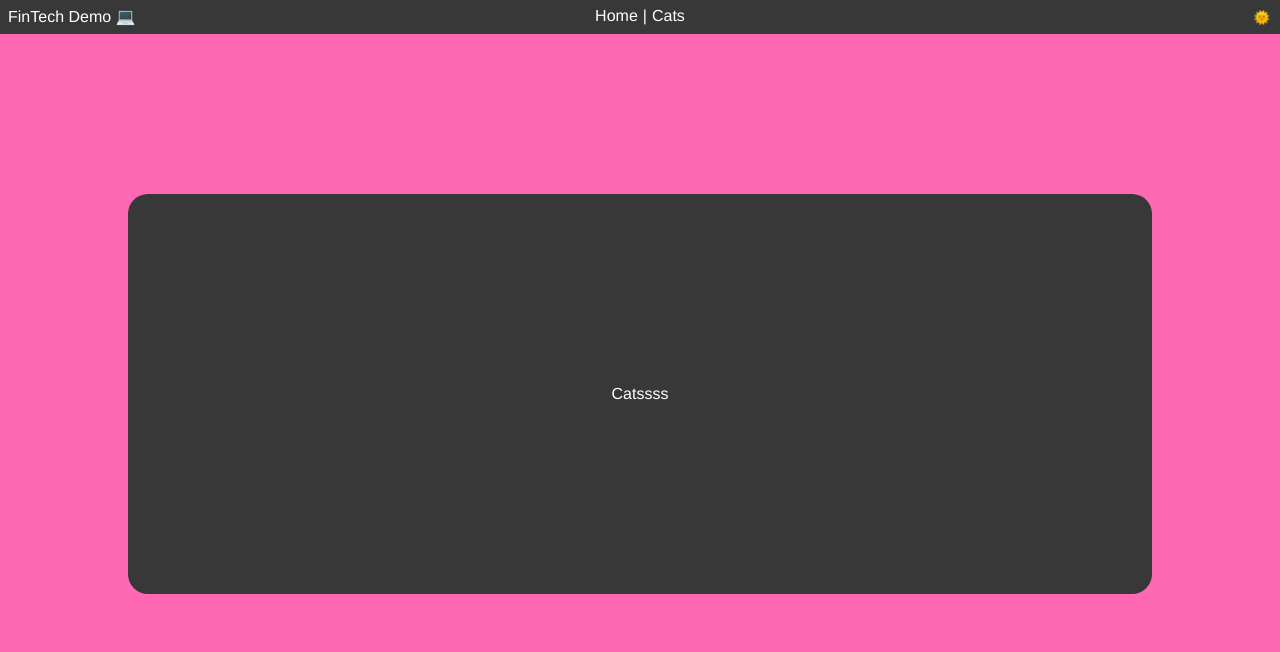
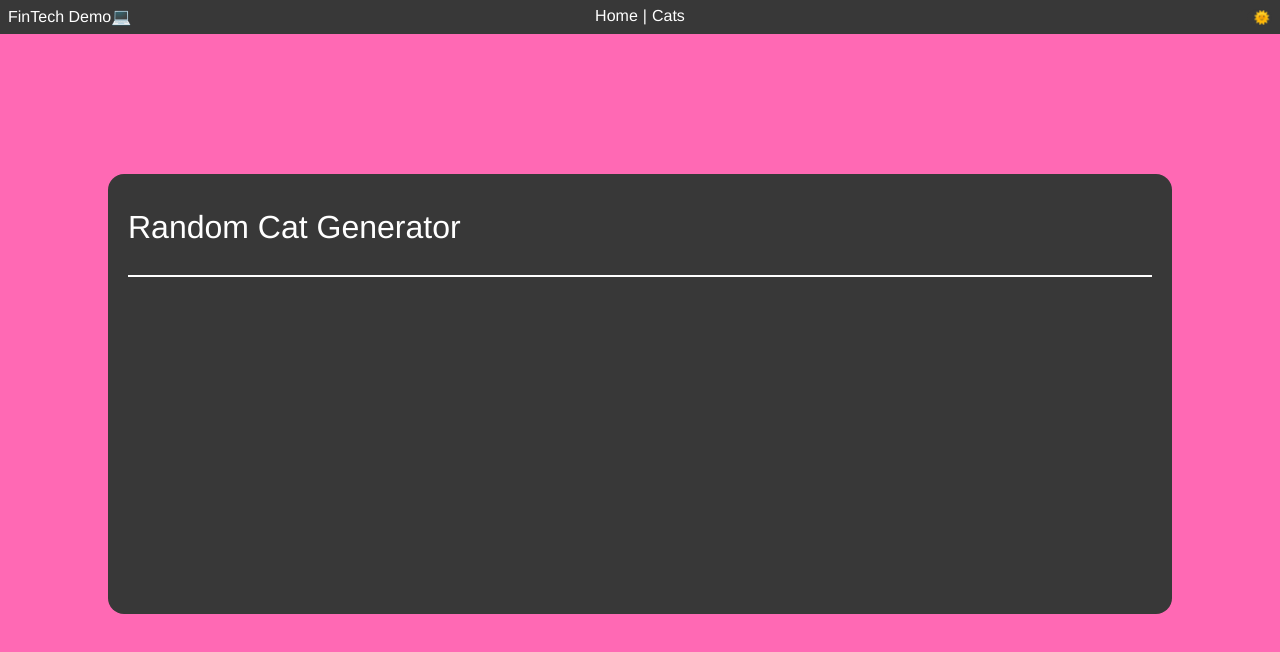
Before and after one commit to najMaseu/fintech-demo, a React (Create React App) app: page /cats in a window 1280 px wide. Shown: the top 652 px of the page. Built offline with nearby package versions, Linux system fonts and the light colour scheme.

Commit message:
Implement theme switching

```diff
--- a/src/App.tsx
+++ b/src/App.tsx
@@ -1,5 +1,6 @@
 import React from "react";
 import { BrowserRouter as Router, Route, Switch } from "react-router-dom";
+import { CatGenerator } from "./components/cat-generator/CatGenerator";
 import { Container } from "./components/container/Container";
 import { Navbar } from "./components/navbar/Navbar";
 
@@ -7,16 +8,18 @@ export const App = () => {
   return (
     <Router>
       <Navbar />
-      <Container>
       <Switch>
         <Route path="/cats">
-            <div>Catssss</div>
+          <Container title={"Random Cat Generator"}>
+            <CatGenerator />
+          </Container>
         </Route>
         <Route path="/">
+          <Container title={"Counter"}>
             <div>Home</div>
+          </Container>
         </Route>
       </Switch>
-      </Container>
     </Router>
   );
 };
--- /dev/null
+++ b/src/components/cat-generator/CatGenerator.tsx
@@ -0,0 +1,9 @@
+import React from "react";
+
+export const CatGenerator = () => {
+
+
+  return <div>
+
+  </div>;
+};
--- a/src/components/container/Container.styles.ts
+++ b/src/components/container/Container.styles.ts
@@ -8,11 +8,28 @@ export const containerWrapper = css({
 });
 
 export const container = css({
-  display: "flex",
+  transition: ".2s ease",
+  padding: "20px",
+  display: "grid",
+  gridTemplateColumns: "100%",
+  gridTemplateRows: "1fr 3fr",
   width: "80vw",
   minHeight: "50vh",
   justifyContent: "center",
   alignItems: "center",
   background: "#383838",
-  borderRadius: 20,
+  borderRadius: "1em",
+  h1: {
+    fontSize: "2em",
+    borderBottom: "2px white solid",
+    paddingBottom: "1em",
+  },
 });
+
+export const containerLightMode = css({
+  background: "#e6ede6",
+  color: "#383838",
+  h1: {
+    borderBottom: "2px #383838 solid",
+  },
+});
--- a/src/components/container/Container.tsx
+++ b/src/components/container/Container.tsx
@@ -1,10 +1,31 @@
+import { cx } from "emotion";
 import React from "react";
-import { container, containerWrapper } from "./Container.styles";
+import { useSelector } from "react-redux";
+import { ThemeOptions, ThemeState } from "../../redux/reducers/themeReducer";
+import {
+  container,
+  containerLightMode,
+  containerWrapper,
+} from "./Container.styles";
 
-export const Container: React.FC = ({ children }) => {
+interface ContainerProps {
+  title: string;
+}
+
+export const Container: React.FC<ContainerProps> = ({ children, title }) => {
+  const theme = useSelector<ThemeState>((state) => state.theme);
+
   return (
     <main className={containerWrapper}>
-      <div className={container}>{children}</div>
+      <div
+        className={cx(
+          container,
+          theme === ThemeOptions.LIGHT && containerLightMode
+        )}
+      >
+        <h1>{title}</h1>
+        {children}
+      </div>
     </main>
   );
 };
--- a/src/components/navbar/Navbar.styles.ts
+++ b/src/components/navbar/Navbar.styles.ts
@@ -1,6 +1,7 @@
 import { css } from "emotion";
 
 export const navbarWrapper = css({
+  transition: ".2s ease",
   background: "#383838",
   display: "grid",
   alignItems: "center",
@@ -30,3 +31,17 @@ export const navbarWrapper = css({
     },
   },
 });
+
+export const navbarWrapperLightMode = css({
+  background: "#e6ede6",
+  color: "#383838",
+  nav: {
+    ul: {
+      li: {
+        a: {
+          color: "#383838",
+        },
+      },
+    },
+  },
+});
--- a/src/components/navbar/Navbar.tsx
+++ b/src/components/navbar/Navbar.tsx
@@ -1,13 +1,23 @@
+import { cx } from "emotion";
 import React from "react";
+import { useSelector } from "react-redux";
 import { Link } from "react-router-dom";
+import { ThemeOptions, ThemeState } from "../../redux/reducers/themeReducer";
 import { ThemeSwitch } from "../theme-switch/ThemeSwitch";
-import { navbarWrapper } from "./Navbar.styles";
+import { navbarWrapper, navbarWrapperLightMode } from "./Navbar.styles";
 
 export const Navbar = () => {
+  const theme = useSelector<ThemeState>((state) => state.theme);
+
   return (
-    <div className={navbarWrapper}>
+    <div
+      className={cx(
+        navbarWrapper,
+        theme === ThemeOptions.LIGHT && navbarWrapperLightMode
+      )}
+    >
       <span>
-        FinTech Demo{" "}
+        FinTech Demo
         <span role={"img"} aria-label={"emoji"}>
           💻
         </span>
--- /dev/null
+++ b/src/hooks/useCats.ts
@@ -0,0 +1,3 @@
+export const useCats = () => {
+
+}
```
Lines whose indentation alone changed are shown as unchanged.
